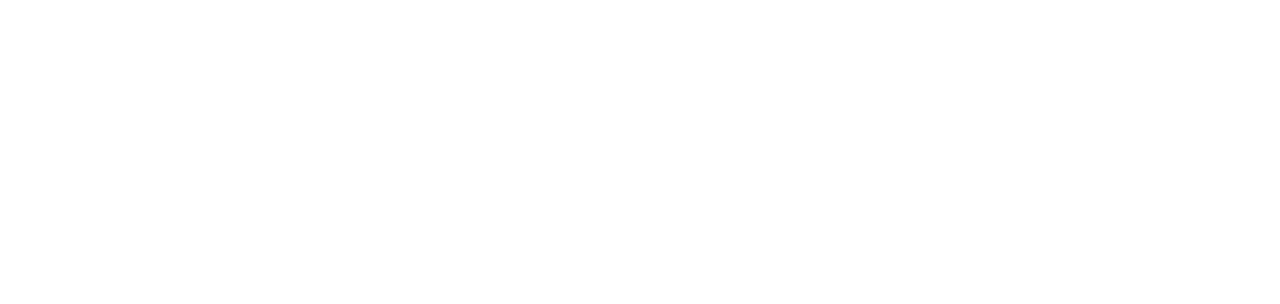
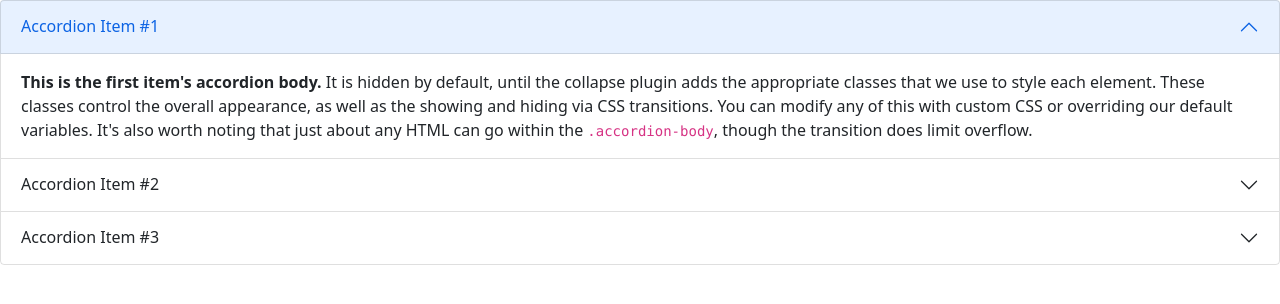
Before and after one commit to shigetaa/contents-github, a plain HTML site: page index.html in a window 1280 px wide. Drawn offline with nearby package versions, Linux system fonts and the light colour scheme.

Commit message:
bootstrap test

```diff
--- a/index.html
+++ b/index.html
@@ -7,6 +7,9 @@
 <meta name="description" content="">
 <meta name="author" content="">
 <meta name="viewport" content="width=device-width, initial-scale=1">
+<!-- Bootstrap CSS -->
+<link href="https://cdn.jsdelivr.net/npm/bootstrap@5.0.0-beta1/dist/css/bootstrap.min.css" rel="stylesheet" integrity="sha384-giJF6kkoqNQ00vy+HMDP7azOuL0xtbfIcaT9wjKHr8RbDVddVHyTfAAsrekwKmP1" crossorigin="anonymous">
+
 <link rel="stylesheet" href="">
 <!--[if lt IE 9]>
 <script src="//cdnjs.cloudflare.com/ajax/libs/html5shiv/3.7.2/html5shiv.min.js"></script>
@@ -17,8 +20,48 @@
 <body>
 
 <!-- コンテンツを配置 -->
+<div class="accordion" id="accordionExample">
+  <div class="accordion-item">
+    <h2 class="accordion-header" id="headingOne">
+      <button class="accordion-button" type="button" data-bs-toggle="collapse" data-bs-target="#collapseOne" aria-expanded="true" aria-controls="collapseOne">
+        Accordion Item #1
+      </button>
+    </h2>
+    <div id="collapseOne" class="accordion-collapse collapse show" aria-labelledby="headingOne" data-bs-parent="#accordionExample">
+      <div class="accordion-body">
+        <strong>This is the first item's accordion body.</strong> It is hidden by default, until the collapse plugin adds the appropriate classes that we use to style each element. These classes control the overall appearance, as well as the showing and hiding via CSS transitions. You can modify any of this with custom CSS or overriding our default variables. It's also worth noting that just about any HTML can go within the <code>.accordion-body</code>, though the transition does limit overflow.
+      </div>
+    </div>
+  </div>
+  <div class="accordion-item">
+    <h2 class="accordion-header" id="headingTwo">
+      <button class="accordion-button collapsed" type="button" data-bs-toggle="collapse" data-bs-target="#collapseTwo" aria-expanded="false" aria-controls="collapseTwo">
+        Accordion Item #2
+      </button>
+    </h2>
+    <div id="collapseTwo" class="accordion-collapse collapse" aria-labelledby="headingTwo" data-bs-parent="#accordionExample">
+      <div class="accordion-body">
+        <strong>This is the second item's accordion body.</strong> It is hidden by default, until the collapse plugin adds the appropriate classes that we use to style each element. These classes control the overall appearance, as well as the showing and hiding via CSS transitions. You can modify any of this with custom CSS or overriding our default variables. It's also worth noting that just about any HTML can go within the <code>.accordion-body</code>, though the transition does limit overflow.
+      </div>
+    </div>
+  </div>
+  <div class="accordion-item">
+    <h2 class="accordion-header" id="headingThree">
+      <button class="accordion-button collapsed" type="button" data-bs-toggle="collapse" data-bs-target="#collapseThree" aria-expanded="false" aria-controls="collapseThree">
+        Accordion Item #3
+      </button>
+    </h2>
+    <div id="collapseThree" class="accordion-collapse collapse" aria-labelledby="headingThree" data-bs-parent="#accordionExample">
+      <div class="accordion-body">
+        <strong>This is the third item's accordion body.</strong> It is hidden by default, until the collapse plugin adds the appropriate classes that we use to style each element. These classes control the overall appearance, as well as the showing and hiding via CSS transitions. You can modify any of this with custom CSS or overriding our default variables. It's also worth noting that just about any HTML can go within the <code>.accordion-body</code>, though the transition does limit overflow.
+      </div>
+    </div>
+  </div>
+</div>
 
 <!-- SCRIPTS -->
 <!-- Example: <script src="//cdnjs.cloudflare.com/ajax/libs/jquery/2.1.1/jquery.min.js"></script> -->
+<!-- Option 1: Bootstrap Bundle with Popper -->
+<script src="https://cdn.jsdelivr.net/npm/bootstrap@5.0.0-beta1/dist/js/bootstrap.bundle.min.js" integrity="sha384-ygbV9kiqUc6oa4msXn9868pTtWMgiQaeYH7/t7LECLbyPA2x65Kgf80OJFdroafW" crossorigin="anonymous"></script>
 </body>
 </html>
```
